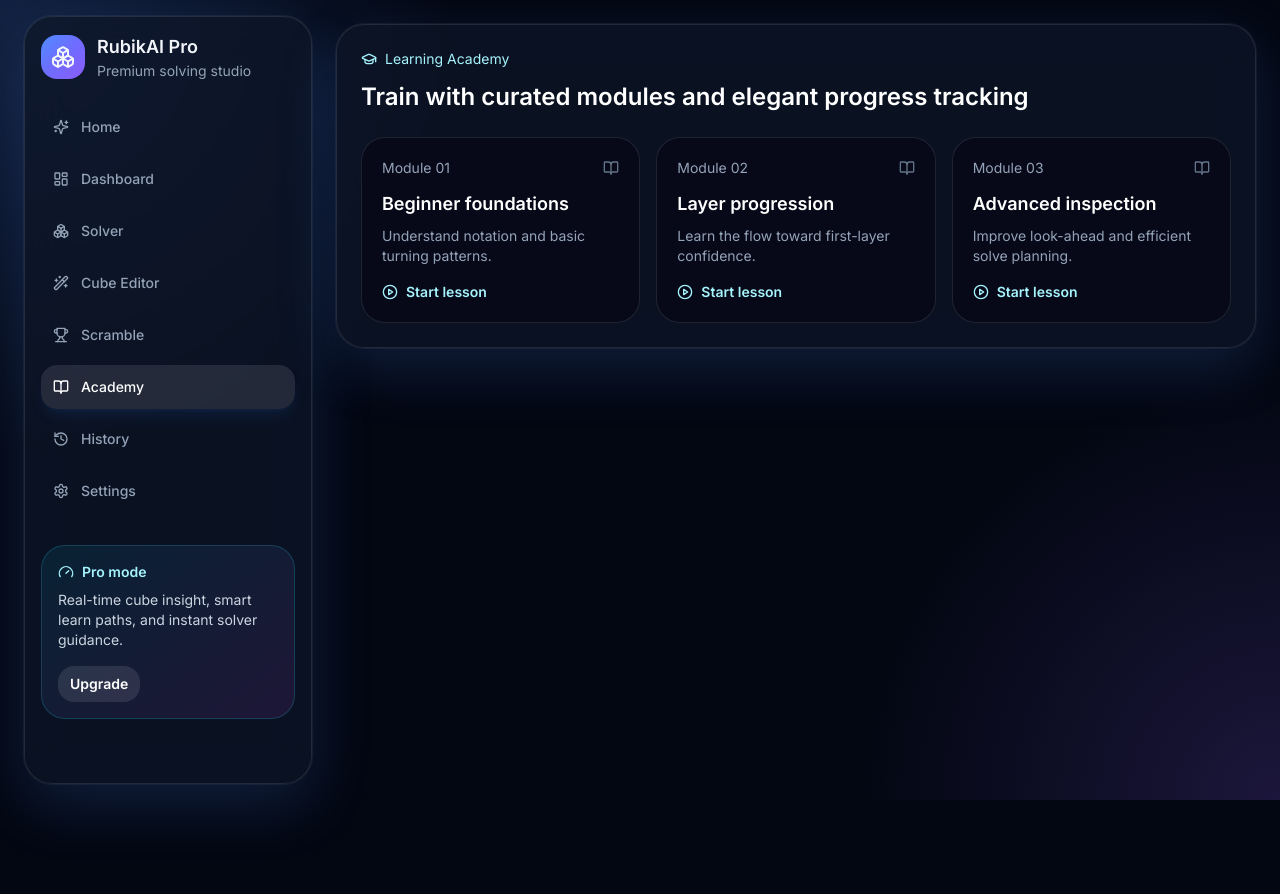
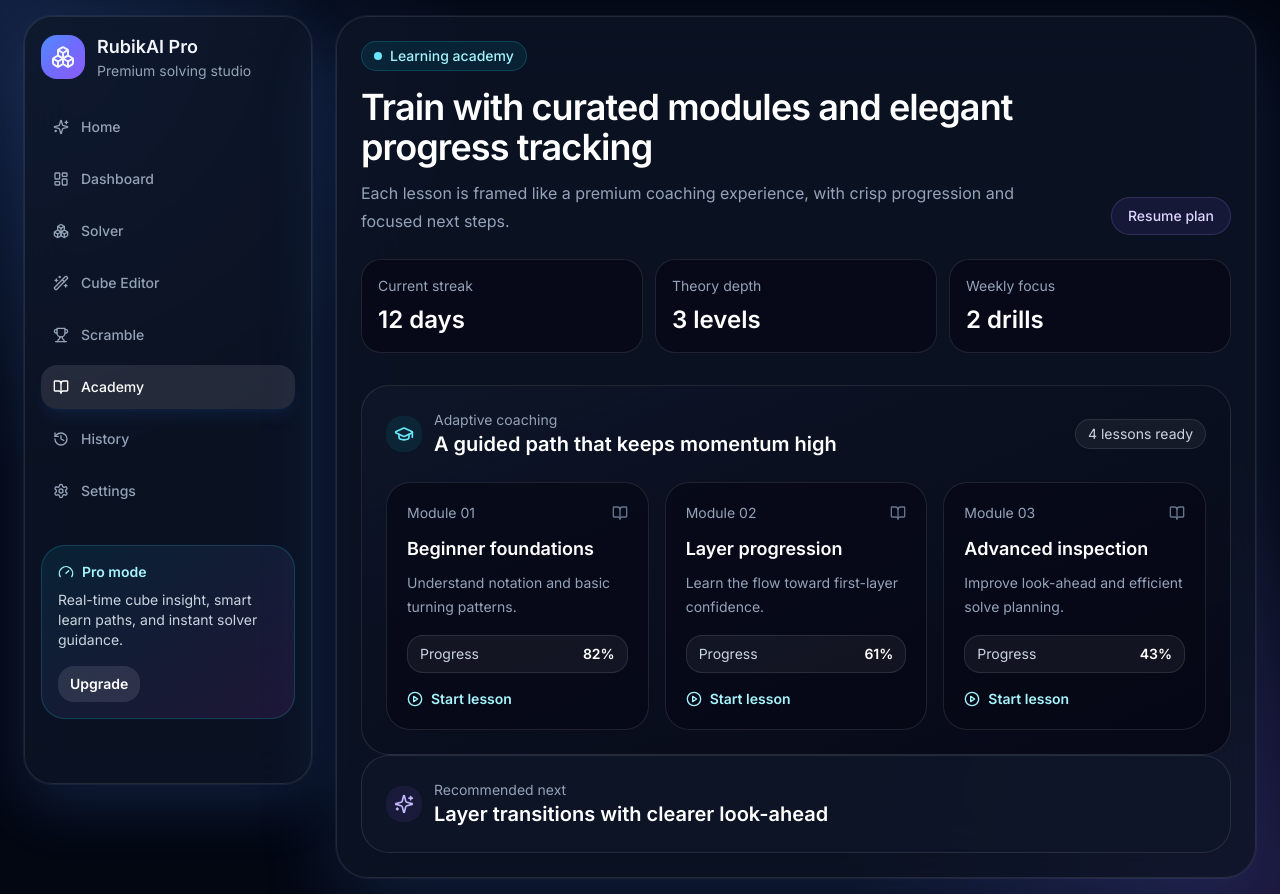
Before and after one commit to cherkaniyahya4-hub/rubikai-pro, a React (Vite) app: page /learning in a window 1280 px wide. Before the commit the page ends 800 px from the top, so only its background shows below. Built offline with nearby package versions, Linux system fonts and the light colour scheme.

Commit message:
Polish inner pages UI

```diff
--- /dev/null
+++ b/src/components/PageShell.tsx
@@ -0,0 +1,47 @@
+import { motion } from 'framer-motion';
+import type { ReactNode } from 'react';
+
+interface PageShellProps {
+  eyebrow: string;
+  title: string;
+  description: string;
+  children: ReactNode;
+  actions?: ReactNode;
+  stats?: Array<{ label: string; value: string }>;
+}
+
+export default function PageShell({ eyebrow, title, description, children, actions, stats }: PageShellProps) {
+  return (
+    <motion.section
+      initial={{ opacity: 0, y: 16 }}
+      animate={{ opacity: 1, y: 0 }}
+      transition={{ duration: 0.3 }}
+      className="rounded-[32px] border border-white/10 bg-slate-900/70 p-6 shadow-[0_0_0_1px_rgba(255,255,255,0.05),0_30px_80px_rgba(79,140,255,0.16)] backdrop-blur-2xl"
+    >
+      <div className="flex flex-col gap-6 lg:flex-row lg:items-end lg:justify-between">
+        <div className="max-w-2xl">
+          <div className="inline-flex items-center gap-2 rounded-full border border-cyan-400/20 bg-cyan-500/10 px-3 py-1 text-sm font-medium text-cyan-200">
+            <span className="h-2 w-2 rounded-full bg-cyan-300" />
+            {eyebrow}
+          </div>
+          <h2 className="mt-4 text-3xl font-semibold tracking-tight text-white sm:text-4xl">{title}</h2>
+          <p className="mt-3 text-base leading-7 text-slate-400">{description}</p>
+        </div>
+        {actions ? <div className="flex flex-wrap gap-3">{actions}</div> : null}
+      </div>
+
+      {stats && stats.length > 0 ? (
+        <div className="mt-6 grid gap-3 md:grid-cols-3">
+          {stats.map((item) => (
+            <div key={item.label} className="rounded-[20px] border border-white/10 bg-slate-950/70 p-4">
+              <p className="text-sm text-slate-400">{item.label}</p>
+              <p className="mt-2 text-2xl font-semibold text-white">{item.value}</p>
+            </div>
+          ))}
+        </div>
+      ) : null}
+
+      <div className="mt-8">{children}</div>
+    </motion.section>
+  );
+}
--- a/src/pages/HistoryPage.tsx
+++ b/src/pages/HistoryPage.tsx
@@ -1,20 +1,35 @@
 import { motion } from 'framer-motion';
 import { Clock3, Trophy } from 'lucide-react';
+import PageShell from '../components/PageShell';
 
 const history = [
-  { time: '44.2s', title: 'Cross training', date: 'Today' },
-  { time: '51.4s', title: 'Beginner flow', date: 'Yesterday' },
-  { time: '57.8s', title: 'Scramble burst', date: '2 days ago' },
+  { time: '44.2s', title: 'Cross training', date: 'Today', note: 'Fast recognition on a fresh scramble' },
+  { time: '51.4s', title: 'Beginner flow', date: 'Yesterday', note: 'Improved first-layer transitions' },
+  { time: '57.8s', title: 'Scramble burst', date: '2 days ago', note: 'Balanced inspection and execution' },
 ];
 
 export default function HistoryPage() {
   return (
-    <div className="space-y-6 py-2">
-      <motion.section initial={{ opacity: 0, y: 12 }} animate={{ opacity: 1, y: 0 }} className="rounded-[28px] border border-white/10 bg-slate-900/70 p-6 shadow-glow backdrop-blur-xl">
+    <PageShell
+      eyebrow="Session history"
+      title="Recent sessions stay saved locally"
+      description="A refined archive of your most meaningful solve moments, ready for review whenever you need momentum."
+      stats={[
+        { label: 'Best run', value: '44.2s' },
+        { label: 'Sessions', value: '24' },
+        { label: 'Consistency', value: '91%' },
+      ]}
+      actions={
+        <button className="rounded-full border border-emerald-400/20 bg-emerald-500/10 px-4 py-2 text-sm font-medium text-emerald-200 transition hover:bg-emerald-500/20">
+          Clear archive
+        </button>
+      }
+    >
+      <motion.div initial={{ opacity: 0, y: 10 }} animate={{ opacity: 1, y: 0 }} className="rounded-[28px] border border-white/10 bg-slate-900/70 p-6">
         <div className="flex items-center justify-between">
           <div>
-            <p className="text-sm text-slate-400">History</p>
-            <h2 className="text-2xl font-semibold text-white">Recent sessions stay saved locally</h2>
+            <p className="text-sm text-slate-400">Recent performance</p>
+            <h3 className="text-xl font-semibold text-white">A calm, searchable look at your progress</h3>
           </div>
           <div className="rounded-2xl bg-emerald-500/10 p-2 text-emerald-300">
             <Trophy className="h-5 w-5" />
@@ -22,10 +37,11 @@ export default function HistoryPage() {
         </div>
         <div className="mt-6 space-y-3">
           {history.map((item) => (
-            <div key={item.title} className="flex items-center justify-between rounded-[20px] border border-white/10 bg-slate-950/70 px-4 py-4">
+            <div key={item.title} className="flex flex-col gap-3 rounded-[20px] border border-white/10 bg-slate-950/70 px-4 py-4 sm:flex-row sm:items-center sm:justify-between">
               <div>
                 <p className="font-semibold text-white">{item.title}</p>
-                <p className="text-sm text-slate-400">{item.date}</p>
+                <p className="mt-1 text-sm text-slate-400">{item.note}</p>
+                <p className="mt-2 text-xs uppercase tracking-[0.25em] text-slate-500">{item.date}</p>
               </div>
               <div className="flex items-center gap-2 text-cyan-200">
                 <Clock3 className="h-4 w-4" />
@@ -34,7 +50,7 @@ export default function HistoryPage() {
             </div>
           ))}
         </div>
-      </motion.section>
-    </div>
+      </motion.div>
+    </PageShell>
   );
 }
--- a/src/pages/LearningPage.tsx
+++ b/src/pages/LearningPage.tsx
@@ -1,20 +1,46 @@
 import { motion } from 'framer-motion';
-import { BookOpen, GraduationCap, PlayCircle } from 'lucide-react';
+import { BookOpen, GraduationCap, PlayCircle, Sparkles } from 'lucide-react';
+import PageShell from '../components/PageShell';
 
 const modules = [
-  { title: 'Beginner foundations', level: '01', description: 'Understand notation and basic turning patterns.' },
-  { title: 'Layer progression', level: '02', description: 'Learn the flow toward first-layer confidence.' },
-  { title: 'Advanced inspection', level: '03', description: 'Improve look-ahead and efficient solve planning.' },
+  { title: 'Beginner foundations', level: '01', description: 'Understand notation and basic turning patterns.', progress: '82%' },
+  { title: 'Layer progression', level: '02', description: 'Learn the flow toward first-layer confidence.', progress: '61%' },
+  { title: 'Advanced inspection', level: '03', description: 'Improve look-ahead and efficient solve planning.', progress: '43%' },
 ];
 
 export default function LearningPage() {
   return (
-    <div className="space-y-6 py-2">
-      <motion.section initial={{ opacity: 0, y: 12 }} animate={{ opacity: 1, y: 0 }} className="rounded-[28px] border border-white/10 bg-slate-900/70 p-6 shadow-glow backdrop-blur-xl">
-        <div className="flex items-center gap-2 text-sm text-cyan-200">
-          <GraduationCap className="h-4 w-4" /> Learning Academy
+    <PageShell
+      eyebrow="Learning academy"
+      title="Train with curated modules and elegant progress tracking"
+      description="Each lesson is framed like a premium coaching experience, with crisp progression and focused next steps."
+      stats={[
+        { label: 'Current streak', value: '12 days' },
+        { label: 'Theory depth', value: '3 levels' },
+        { label: 'Weekly focus', value: '2 drills' },
+      ]}
+      actions={
+        <button className="rounded-full border border-violet-400/20 bg-violet-500/10 px-4 py-2 text-sm font-medium text-violet-200 transition hover:bg-violet-500/20">
+          Resume plan
+        </button>
+      }
+    >
+      <motion.div initial={{ opacity: 0, y: 8 }} animate={{ opacity: 1, y: 0 }} className="rounded-[28px] border border-white/10 bg-gradient-to-br from-slate-900/80 to-slate-950/90 p-6">
+        <div className="flex flex-wrap items-center justify-between gap-4">
+          <div className="flex items-center gap-3">
+            <div className="rounded-2xl bg-cyan-500/10 p-2 text-cyan-300">
+              <GraduationCap className="h-5 w-5" />
+            </div>
+            <div>
+              <p className="text-sm text-slate-400">Adaptive coaching</p>
+              <h3 className="text-xl font-semibold text-white">A guided path that keeps momentum high</h3>
+            </div>
+          </div>
+          <div className="rounded-full border border-white/10 bg-white/5 px-3 py-1 text-sm text-slate-300">
+            4 lessons ready
+          </div>
         </div>
-        <h2 className="mt-3 text-2xl font-semibold text-white">Train with curated modules and elegant progress tracking</h2>
+
         <div className="mt-6 grid gap-4 md:grid-cols-3">
           {modules.map((module) => (
             <div key={module.title} className="rounded-[24px] border border-white/10 bg-slate-950/70 p-5">
@@ -22,15 +48,31 @@ export default function LearningPage() {
                 <span className="text-sm text-slate-400">Module {module.level}</span>
                 <BookOpen className="h-4 w-4 text-slate-500" />
               </div>
-              <h3 className="mt-3 text-lg font-semibold text-white">{module.title}</h3>
-              <p className="mt-2 text-sm text-slate-400">{module.description}</p>
+              <h4 className="mt-3 text-lg font-semibold text-white">{module.title}</h4>
+              <p className="mt-2 text-sm leading-6 text-slate-400">{module.description}</p>
+              <div className="mt-4 flex items-center justify-between rounded-2xl border border-white/10 bg-white/5 px-3 py-2 text-sm text-slate-300">
+                <span>Progress</span>
+                <span className="font-semibold text-white">{module.progress}</span>
+              </div>
               <button className="mt-4 flex items-center gap-2 text-sm font-semibold text-cyan-200">
                 <PlayCircle className="h-4 w-4" /> Start lesson
               </button>
             </div>
           ))}
         </div>
-      </motion.section>
-    </div>
+      </motion.div>
+
+      <motion.div initial={{ opacity: 0, y: 10 }} animate={{ opacity: 1, y: 0 }} className="rounded-[28px] border border-white/10 bg-slate-900/70 p-6">
+        <div className="flex items-center gap-3">
+          <div className="rounded-2xl bg-violet-500/10 p-2 text-violet-300">
+            <Sparkles className="h-5 w-5" />
+          </div>
+          <div>
+            <p className="text-sm text-slate-400">Recommended next</p>
+            <h3 className="text-xl font-semibold text-white">Layer transitions with clearer look-ahead</h3>
+          </div>
+        </div>
+      </motion.div>
+    </PageShell>
   );
 }
```
Also changed, not shown: src/pages/DashboardPage.tsx (+30 -15 lines), src/pages/SettingsPage.tsx (+44 -26 lines), 6 other files (tests, documents, lock files or other folders).
